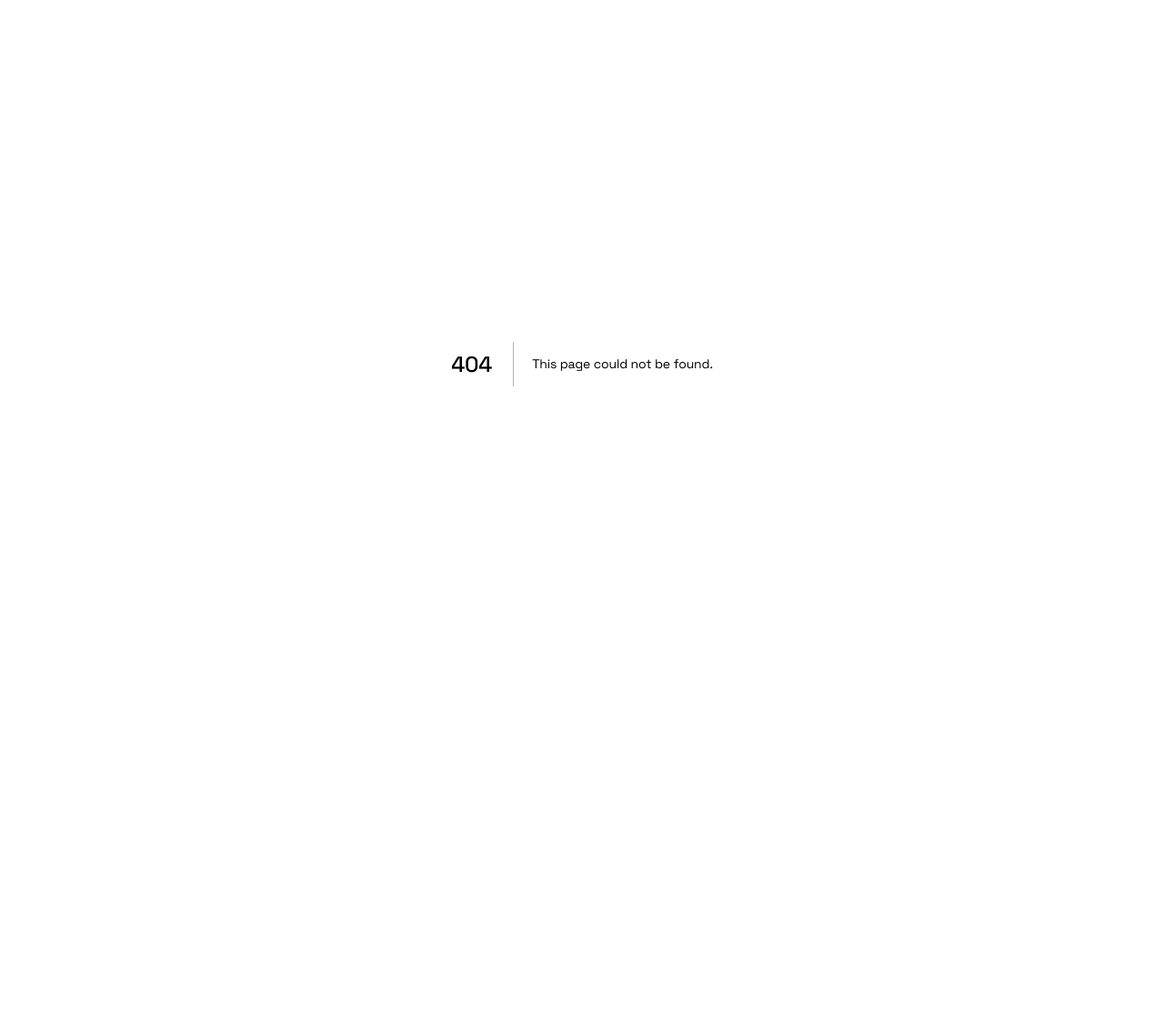
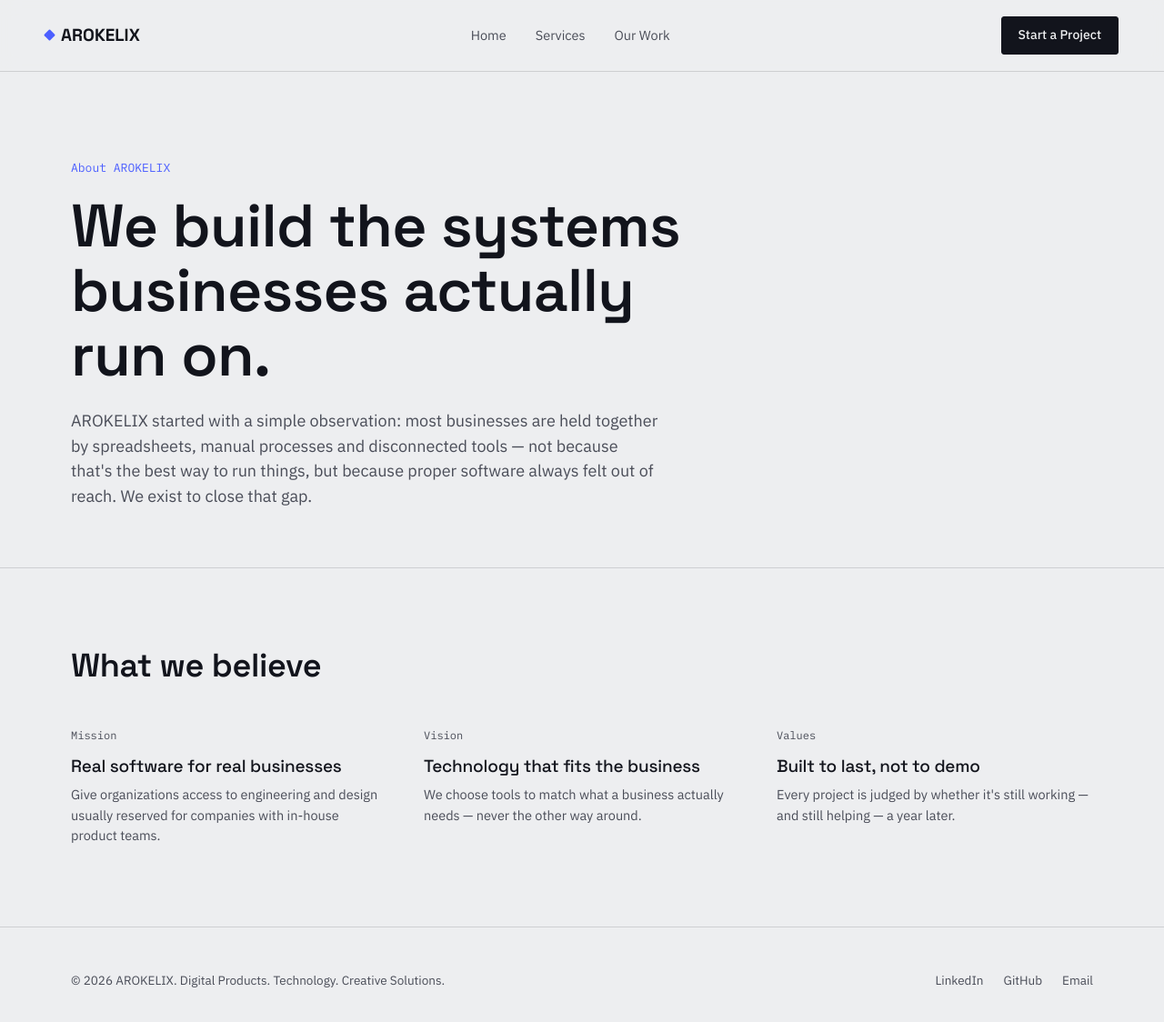
Before and after one commit to aronmuiyionko57-beep/arokelix, a Next.js app: page /about in a window 1280 px wide. Before the commit this address had no page. Shown: the top 1124 px of the page at 91% size. Before the commit the page ends 800 px from the top, so only its background shows below. Built offline with nearby package versions, Linux system fonts and the light colour scheme.

Commit message:
Add About AROKELIX page

```diff
--- /dev/null
+++ b/app/about/page.tsx
@@ -0,0 +1,70 @@
+export default function About() {
+  return (
+    <>
+      <header>
+        <div className="wrap nav">
+          <div className="logo">
+            <span className="mark"></span>AROKELIX
+          </div>
+          <nav className="navlinks">
+            <a href="/">Home</a>
+            <a href="/#services">Services</a>
+            <a href="/#work">Our Work</a>
+          </nav>
+          <a href="/#contact" className="navcta">Start a Project</a>
+        </div>
+      </header>
+
+      <section className="hero">
+        <div className="wrap">
+          <div className="hero-kicker">About AROKELIX</div>
+          <h1 style={{ maxWidth: "700px" }}>
+            We build the systems businesses actually run on.
+          </h1>
+          <p className="lede" style={{ maxWidth: "60ch" }}>
+            AROKELIX started with a simple observation: most businesses are held
+            together by spreadsheets, manual processes and disconnected tools —
+            not because that&apos;s the best way to run things, but because
+            proper software always felt out of reach. We exist to close that gap.
+          </p>
+        </div>
+      </section>
+
+      <section>
+        <div className="wrap">
+          <div className="section-head">
+            <h2>What we believe</h2>
+          </div>
+          <div className="why-grid">
+            <div className="why-item">
+              <div className="num">Mission</div>
+              <h3>Real software for real businesses</h3>
+              <p>Give organizations access to engineering and design usually reserved for companies with in-house product teams.</p>
+            </div>
+            <div className="why-item">
+              <div className="num">Vision</div>
+              <h3>Technology that fits the business</h3>
+              <p>We choose tools to match what a business actually needs — never the other way around.</p>
+            </div>
+            <div className="why-item">
+              <div className="num">Values</div>
+              <h3>Built to last, not to demo</h3>
+              <p>Every project is judged by whether it&apos;s still working — and still helping — a year later.</p>
+            </div>
+          </div>
+        </div>
+      </section>
+
+      <footer>
+        <div className="wrap foot-row">
+          <div>© {new Date().getFullYear()} AROKELIX. Digital Products. Technology. Creative Solutions.</div>
+          <div className="foot-links">
+            <a href="#">LinkedIn</a>
+            <a href="#">GitHub</a>
+            <a href="#">Email</a>
+          </div>
+        </div>
+      </footer>
+    </>
+  );
+}
--- a/app/page.tsx
+++ b/app/page.tsx
@@ -13,6 +13,7 @@ export default function Home() {
             <span className="mark"></span>AROKELIX
           </div>
           <nav className="navlinks">
+            <a href="/about">About AROKELIX</a>
             <a href="#services">Services</a>
             <a href="#work">Our Work</a>
             <a href="#process">Process</a>
@@ -30,6 +31,7 @@ export default function Home() {
         </div>
         {menuOpen && (
           <div className="mobile-menu">
+            <a href="/about" onClick={() => setMenuOpen(false)}>About AROKELIX</a>
             <a href="#services" onClick={() => setMenuOpen(false)}>Services</a>
             <a href="#work" onClick={() => setMenuOpen(false)}>Our Work</a>
             <a href="#process" onClick={() => setMenuOpen(false)}>Process</a>
```
